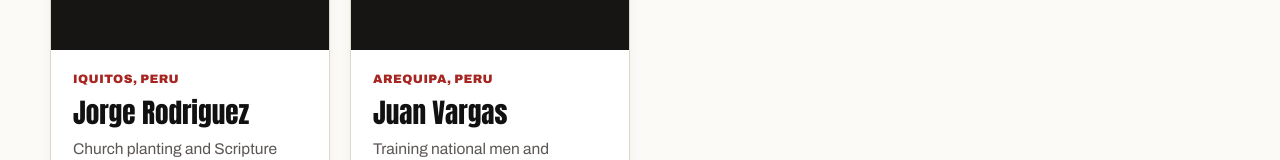
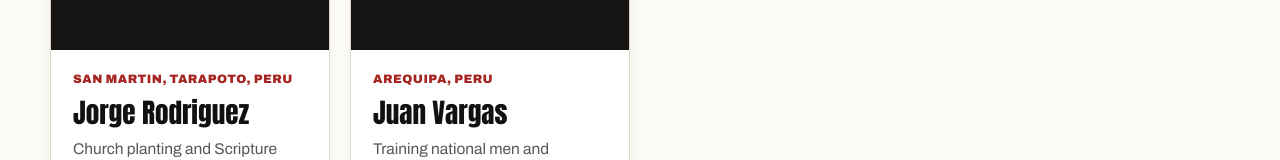
Before and after one commit to edesent/ibmperu-redesign, a Next.js app: page /missionaries in a window 1280 px wide. Shown: the part 774-934 px from the top of the page. Built offline with nearby package versions, Linux system fonts and the light colour scheme; no server answers.

Commit message:
Updated Jorge Rodriguez missionary location

```diff
--- a/content/missionaries.ts
+++ b/content/missionaries.ts
@@ -116,7 +116,7 @@ export const missionaries: Missionary[] = [
     placeholder: true,
     slug: "jorge-ramirez",
     name: "Jorge Rodriguez",
-    field: "Iquitos, Peru",
+    field: "San Martin, Tarapoto, Peru",
     sentBy: "Iglesia Bautista El Lindero Antiguo",
     since: "2019",
     summary: "Church planting and Scripture distribution along the Amazon river.",
```
